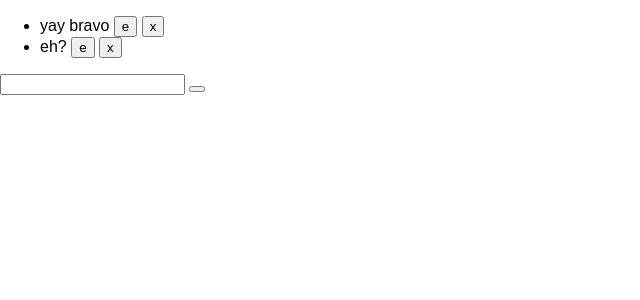
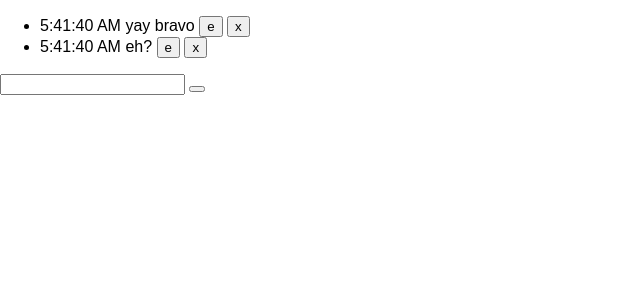
Before and after one commit to tdkohlbeck/life-log, a React (Create React App) app: page / in a window 1280 px wide. Shown: the top 300 px of the page, without its empty margins (0-640 px from the left). Built offline with nearby package versions, Linux system fonts and the light colour scheme; what node-uuid would draw is missing.

Commit message:
datums given a time property

```diff
--- a/src/App.js
+++ b/src/App.js
@@ -25,11 +25,15 @@ const View = ({
     <div id='view'>
       <ul>
         {arrDatumList.map((objDatum, i) => {
+          let strTime = new Date(objDatum.numTime);
           return (
             <li
               key      ={i}
               className='li-datum'
             >
+              <span>
+                {strTime.toLocaleTimeString() + ' '}
+              </span>
               {objDatum.arrTags.map((strTag, i) => {
                 return (
                   <span key={i} >
--- a/src/reducer.js
+++ b/src/reducer.js
@@ -4,6 +4,7 @@ const objInitState = {
 	arrDatumList: [
 		{
 			strId: uuid.v4(),
+			numTime: Date.now(),
 			arrTags: [
 				'yay',
 				'bravo',
@@ -12,6 +13,7 @@ const objInitState = {
 		},
 		{
 			strId: uuid.v4(),
+			numTime: Date.now(),
 			arrTags: [
 				'eh?',
 				'',
@@ -24,6 +26,7 @@ const objInitState = {
 	objDatumCache: {},
 	objCurrentDatum: { // datumCurrent ?
 		strId: uuid.v4(),
+		numTime: Date.now(),
 		arrTags: [
 			'',
 		],
@@ -38,9 +41,10 @@ const reducer = (
 		case 'ADD_CURRENT_DATUM':
 			return {
 				...state,
-				arrDatumList: state.arrDatumList.concat(
-					state.objCurrentDatum
-				),
+				arrDatumList: state.arrDatumList.concat({
+					...state.objCurrentDatum,
+					numTime: Date.now(),
+				}),
 			};
 		case 'CACHE_CURRENT_DATUM':
 			return {
@@ -84,7 +88,6 @@ const reducer = (
 					return datum.strId === state.objCurrentDatum.strId ?
 					state.objCurrentDatum : datum;
 				}),
-				objCurrentDatum: objInitState.objCurrentDatum,
 			};
 		case 'UNCACHE_DATUM':
 			return {
```
